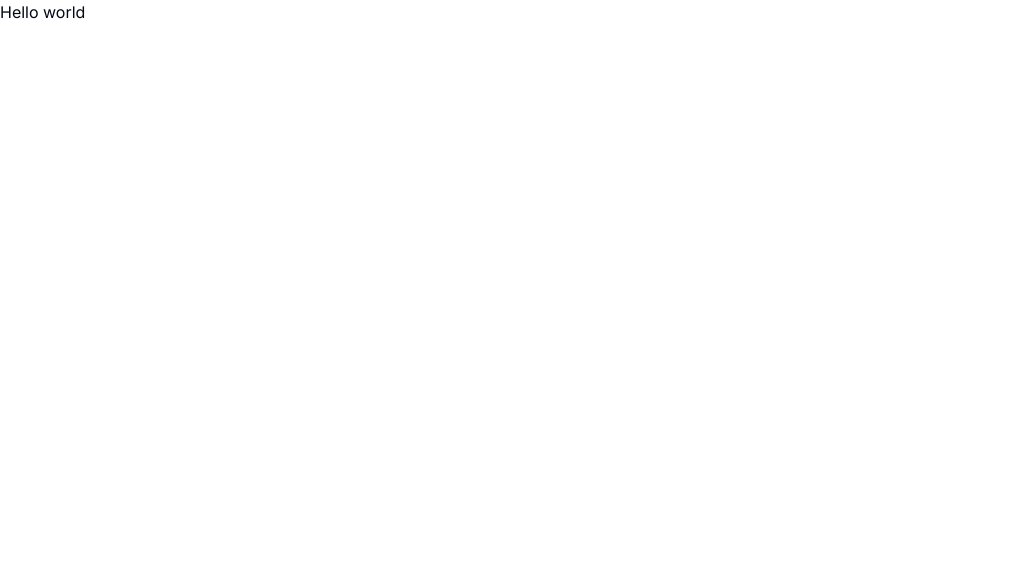
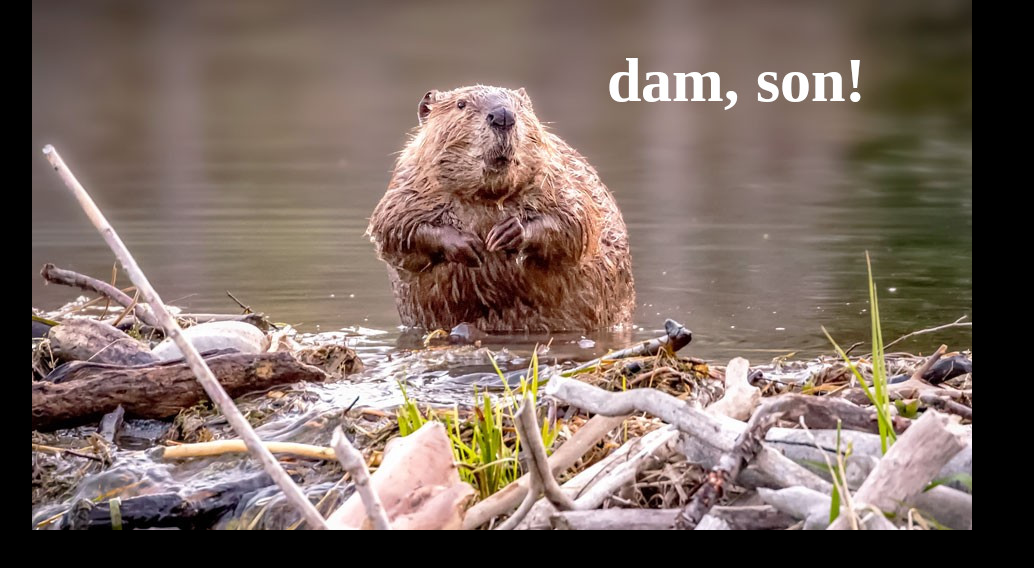
Before and after one commit to FuelSupply/fuelscan, a Next.js app: page / in a window 1280 px wide. Shown: the top 568 px of the page, without its empty margins (0-1034 px from the left). Built offline with nearby package versions, Linux system fonts and the light colour scheme.

Commit message:
update soon

```diff
--- a/src/app/layout.tsx
+++ b/src/app/layout.tsx
@@ -16,7 +16,11 @@ export default function RootLayout({
 }) {
   return (
     <html lang="en">
-      <body className={inter.className}>{children}</body>
+      <body className={inter.className + " bg-black"}>
+        <div className='container'>
+          {children}
+        </div>
+      </body>
     </html>
   )
 }
--- a/src/app/page.tsx
+++ b/src/app/page.tsx
@@ -1,9 +1,10 @@
-import { Button } from '@/components/ui/button'
+import dam from "./dam.jpg";
+
 
 export default function Home() {
   return (
-    <main className="flex min-h-screen">
-      <div>Hello world</div>
+    <main className="flex item-center">
+      <img src={dam.src} />
     </main>
   )
 }
```
Also changed, not shown: src/app/dam.jpg (added).
